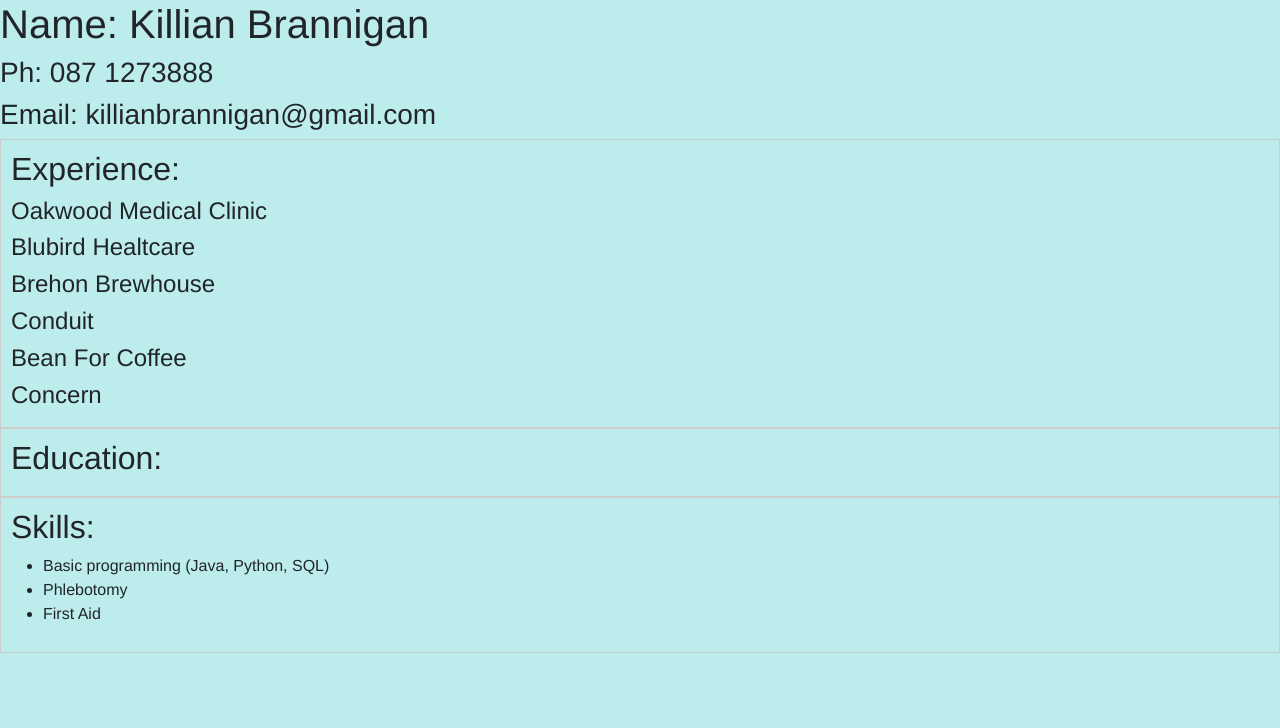
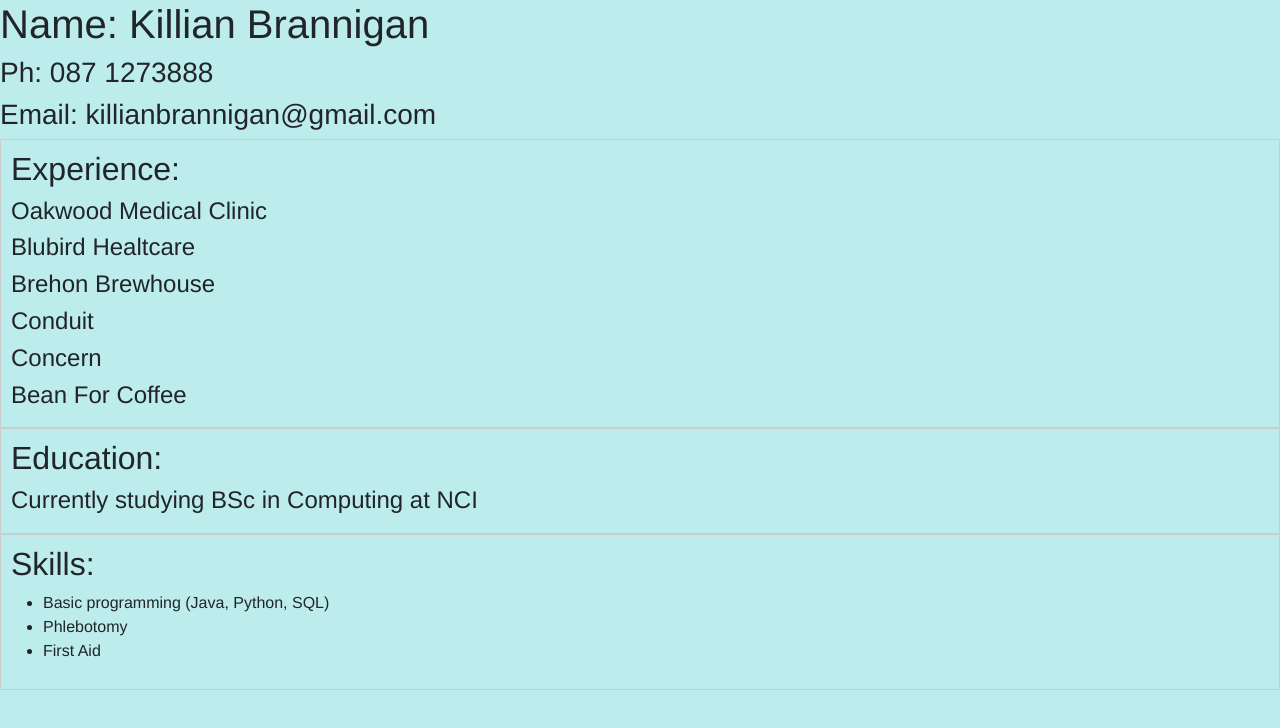
Before and after one commit to antainmhi/.github.io, a plain HTML site: page index.html in a window 1280 px wide. Drawn offline with nearby package versions, Linux system fonts and the light colour scheme.

Commit message:
Update index.html

```diff
--- a/index.html
+++ b/index.html
@@ -17,14 +17,15 @@
                 <h4>Blubird Healtcare</h4>
                 <h4>Brehon Brewhouse</h4>
                 <h4>Conduit</h4>
-                <h4>Bean For Coffee</h4>
-                <h4>Concern</h4>
+               	<h4>Concern</h4>
+		<h4>Bean For Coffee</h4>
 
 
             </div>
 
             <div class = "box-2">
                 <h2>Education:</h2>
+		    <h4>Currently studying BSc in Computing at NCI   </h4>
             </div>
             <div class = "box-3">
                 <h2>Skills:</h2>
```
